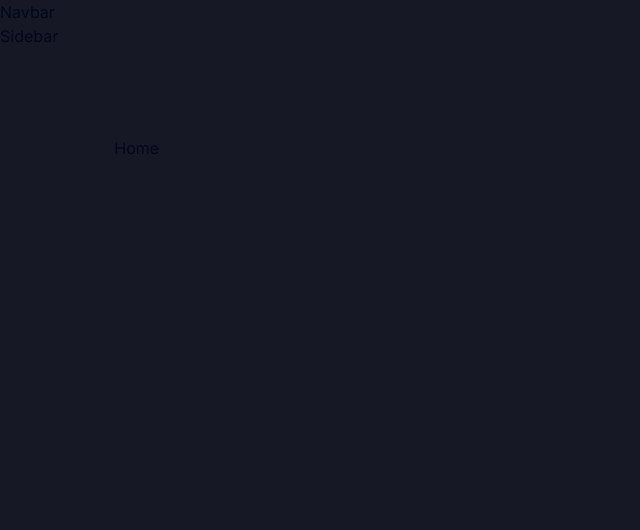
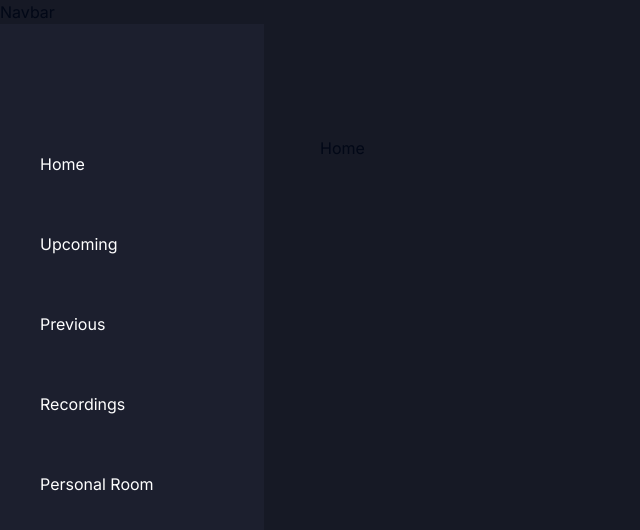
Before and after one commit to faisal244/yoom_zoom_clone, a Next.js app: page / in a window 1280 px wide. Shown: the top 530 px of the page, without its empty margins (0-640 px from the left). Built offline with nearby package versions, Linux system fonts and the light colour scheme.

Commit message:
create Sidebar component

```diff
--- a/app/(root)/(home)/layout.tsx
+++ b/app/(root)/(home)/layout.tsx
@@ -1,11 +1,14 @@
 import React, { ReactNode } from "react";
+
+import Navbar from "@/components/ui/Navbar";
+import Sidebar from "@/components/ui/Sidebar";
 
 const HomeLayout = ({ children }: { children: ReactNode }) => {
 	return (
 		<main className="relative">
-			Navbar
+			<Navbar />{" "}
 			<div className="flex">
-				Sidebar
+				<Sidebar />
 				<section className="flex min-h-screen flex-1 flex-col px-6 pb-6 pt-28 max-md:pb-14 sm:px-14">
 					<div className="w-full">{children}</div>
 				</section>
--- /dev/null
+++ b/components/ui/Navbar.tsx
@@ -0,0 +1,7 @@
+import React from "react";
+
+const Navbar = () => {
+	return <div>Navbar</div>;
+};
+
+export default Navbar;
--- /dev/null
+++ b/components/ui/Sidebar.tsx
@@ -0,0 +1,37 @@
+"use client";
+
+import { sidebarLinks } from "@/constants";
+import { cn } from "@/lib/utils";
+import Link from "next/link";
+import { usePathname } from "next/navigation";
+import React from "react";
+
+const Sidebar = () => {
+	const pathname = usePathname();
+	return (
+		<section className="sticky left-0 top-0 flex h-screen w-fit flex-col justify-between bg-dark-1 p-6 pt-28 text-white max-sm:hidden lg:w-[264px]">
+			<div className="flex flex-1 flex-col gap-6">
+				{sidebarLinks.map((link) => {
+					const isActive =
+						pathname === link.route ||
+						pathname.startsWith(link.route);
+
+					return (
+						<Link
+							href={link.route}
+							key={link.label}
+							className={cn(
+								"flex fap-4 items-center p-4 rounded-lg justify-start",
+								{ "bg-blue-1": isActive }
+							)}
+						>
+							{link.label}
+						</Link>
+					);
+				})}
+			</div>
+		</section>
+	);
+};
+
+export default Sidebar;
--- /dev/null
+++ b/constants/index.ts
@@ -0,0 +1,27 @@
+export const sidebarLinks = [
+	{
+		label: "Home",
+		route: "/",
+		imgUrl: "/icons/Home.svg",
+	},
+	{
+		label: "Upcoming",
+		route: "/upcoming",
+		imgUrl: "/icons/upcoming.svg",
+	},
+	{
+		label: "Previous",
+		route: "/previous",
+		imgUrl: "/icons/previous.svg",
+	},
+	{
+		label: "Recordings",
+		route: "/recordings",
+		imgUrl: "/icons/Video.svg",
+	},
+	{
+		label: "Personal Room",
+		route: "/personal-room",
+		imgUrl: "/icons/add-personal.svg",
+	},
+];
```
